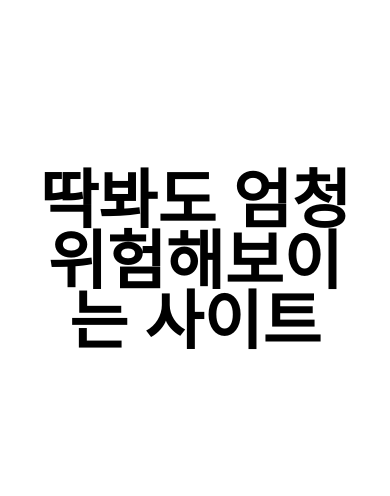
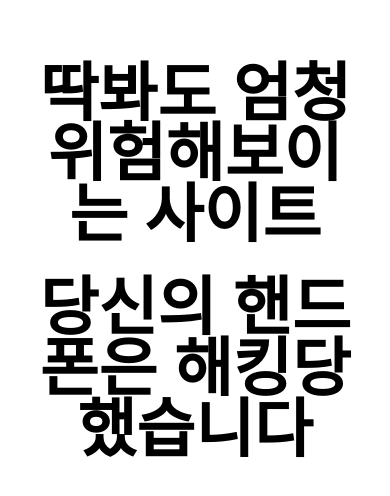
Before and after one commit to AI-Hack-Camp-with-Hong-Lee/danger-site, a plain HTML site: page index.html in a window 390 px wide. Shown: the part 162-658 px from the top of the page. Drawn offline with Linux system fonts and the light colour scheme.

Commit message:
Add hacked phone warning text

```diff
--- a/index.html
+++ b/index.html
@@ -18,19 +18,27 @@
         background: #fff;
       }
 
+      main {
+        display: grid;
+        gap: 32px;
+        padding: 24px;
+        text-align: center;
+      }
+
       h1 {
         margin: 0;
-        padding: 24px;
         color: #000;
         font-family: system-ui, -apple-system, BlinkMacSystemFont, "Segoe UI", sans-serif;
         font-size: clamp(64px, 14vw, 220px);
         font-weight: 900;
         line-height: 0.95;
-        text-align: center;
       }
     </style>
   </head>
   <body>
-    <h1>딱봐도 엄청 위험해보이는 사이트</h1>
+    <main>
+      <h1>딱봐도 엄청 위험해보이는 사이트</h1>
+      <h1>당신의 핸드폰은 해킹당했습니다</h1>
+    </main>
   </body>
 </html>
```
